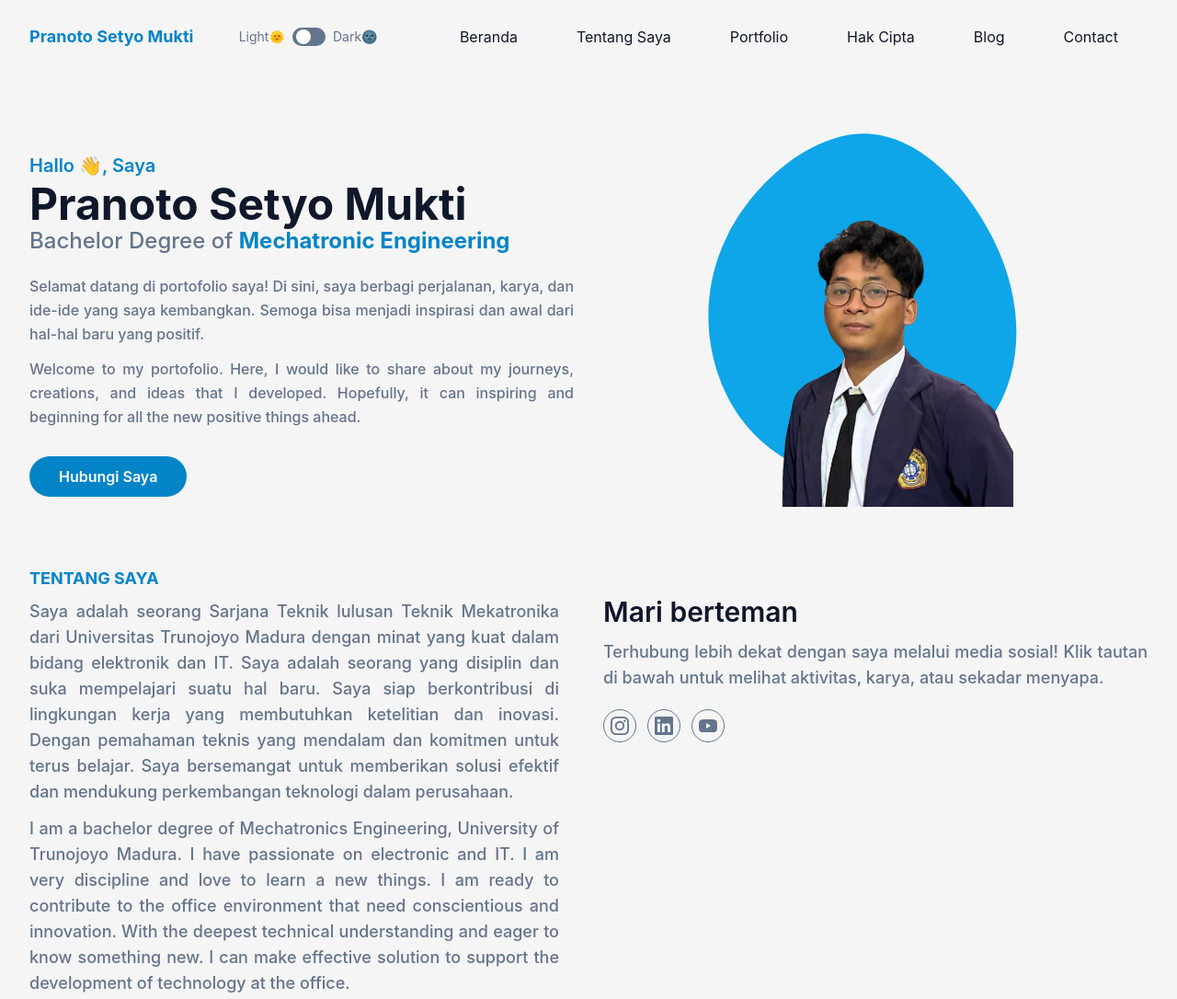
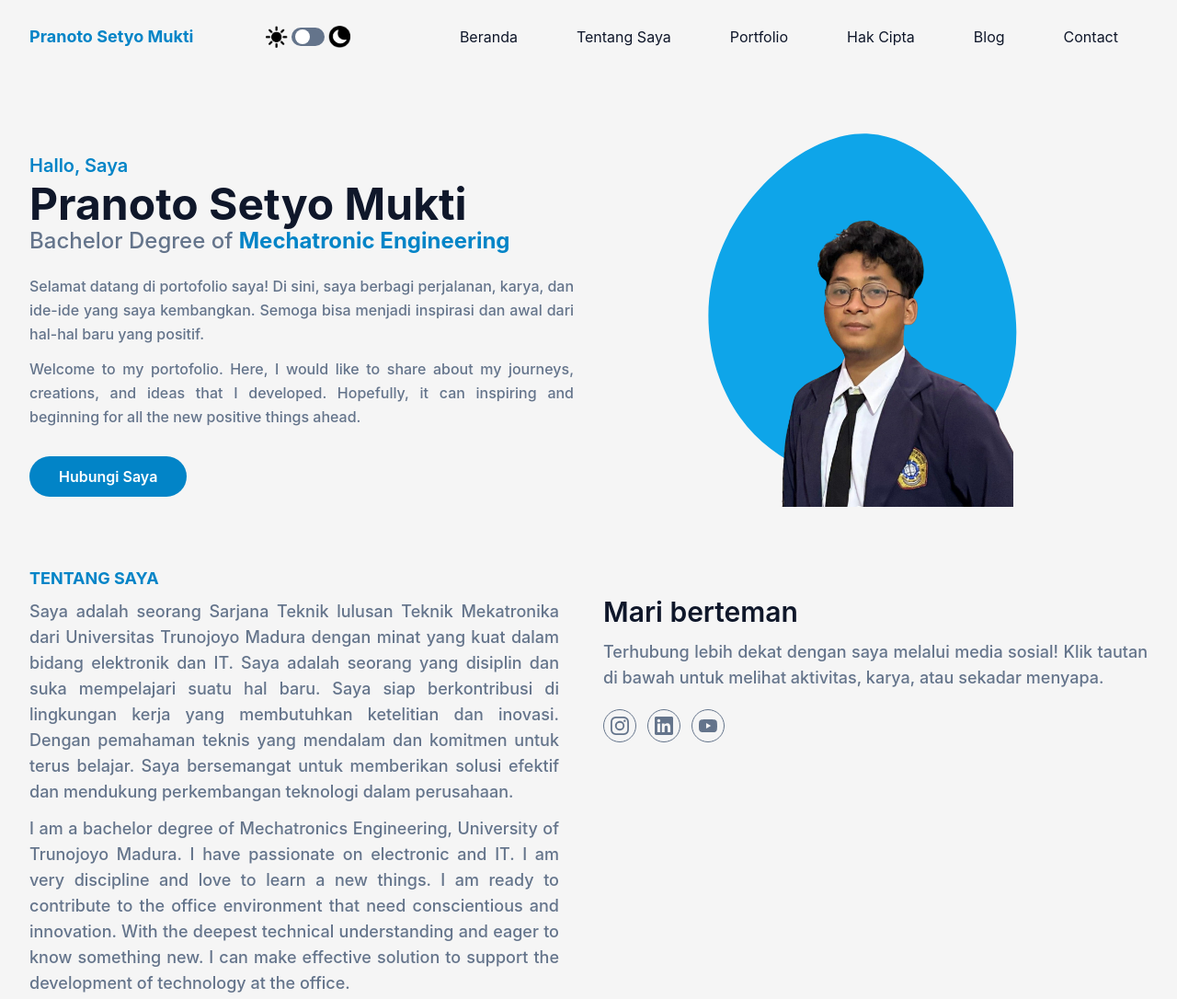
Before and after one commit to pransetyo11/pran-homepage, a website: page index.html in a window 1280 px wide. Shown: the top 1086 px of the page at 92% size. Drawn offline with Linux system fonts and the light colour scheme.

Commit message:
edit icon darkmode

```diff
--- a/index.html
+++ b/index.html
@@ -22,20 +22,20 @@
                 <a href="#home" class="font-bold text-lg text-primary
                 block py-6">Pranoto Setyo Mukti</a>
             </div>
-            <div class="flex items-center justify-between relative">
-                <div class="flex px-4">
-                    <span class="mr-2 text-sm text-slate-500">
-                        Light🌞
+            <div class="flex flex-wrap items-center justify-between relative">
+                <div class="flex px-2">
+                    <span class="m-1">
+                        <img src="src/img/Light.png" alt="Light" class="flex w-6 dark:invert">
                     </span>
                     <input type="checkbox" class="hidden" id="dark-toggle"/>
-                    <label for="dark-toggle">
+                    <label for="dark-toggle" class="flex items-center">
                         <div class="flex h-5 w-9 cursor-pointer items-center rounded-full bg-slate-500 p-1">
                             <div class="toggle-circle h-4 w-4 rounded-full bg-white transition duration-300
                             ease-in-out"></div>
                         </div>
                     </label>
-                    <span class="ml-2 text-sm text-slate-500">
-                        Dark🌚
+                    <span class="m-1">
+                        <img src="src/img/Dark.png" alt="Light" class="w-6 dark:invert">
                     </span>
                 </div>
             </div>
@@ -92,7 +92,7 @@
         <div class="container">
             <div class="flex flex-wrap">
                 <div class="w-full self-center px-4 lg:w-1/2">
-                    <h1 class="text-base font-semibold text-primary md:text-xl">Hallo 👋, Saya
+                    <h1 class="text-base font-semibold text-primary md:text-xl">Hallo, Saya
                         <span class="block font-bold text-dark text-4xl mt-1 lg:text-5xl dark:text-slate-100">Pranoto Setyo Mukti</span></h1>
                     <h2 class="font-medium text-sencondary dark:text-slate-400 text-lg mb-5 lg:text-2xl">Bachelor Degree of <a href="http://teknik.trunojoyo.ac.id/teknik-mekatronika-2/" target="_blank" class="text-primary font-bold hover:opacity-70 transition duration-300">Mechatronic Engineering</a></h2>
                     <p class="font-medium text-sencondary dark:text-slate-400 mb-3 leading-relaxed text-justify">
@@ -108,7 +108,7 @@
                 <div class="w-full self-end px-4 lg:w-1/2">
                     <div class="relative mt-10 lg:mt-0 lg:right-0">
                         <img width="300" height="300" src="src/img/pp.png" alt="Pranoto Setyo Mukti"
-                         class="relative z-10 max-w-full mx-auto"/>
+                         class="relative z-10 max-w-full mx-auto transition-transform duration-300 ease-in-out transform hover:scale-110"/>
                          <span class="absolute -bottom-20 left-1/2 -translate-x-1/2
                          md:scale-125">
                             <svg width="400" height="500" viewBox="0 0 200 200" xmlns="http://www.w3.org/2000/svg">
```
Also changed, not shown: src/img/Dark.png (added), src/img/Light.png (added), src/output.css.
